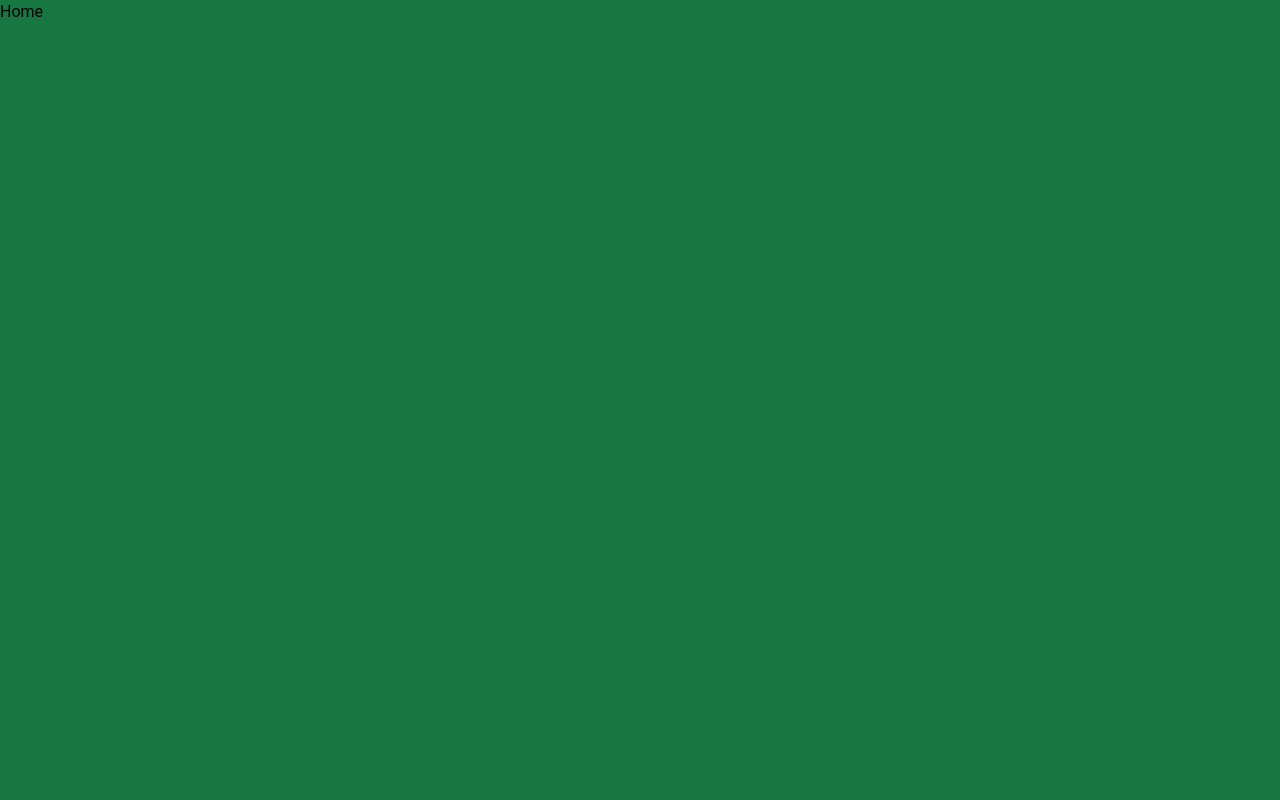
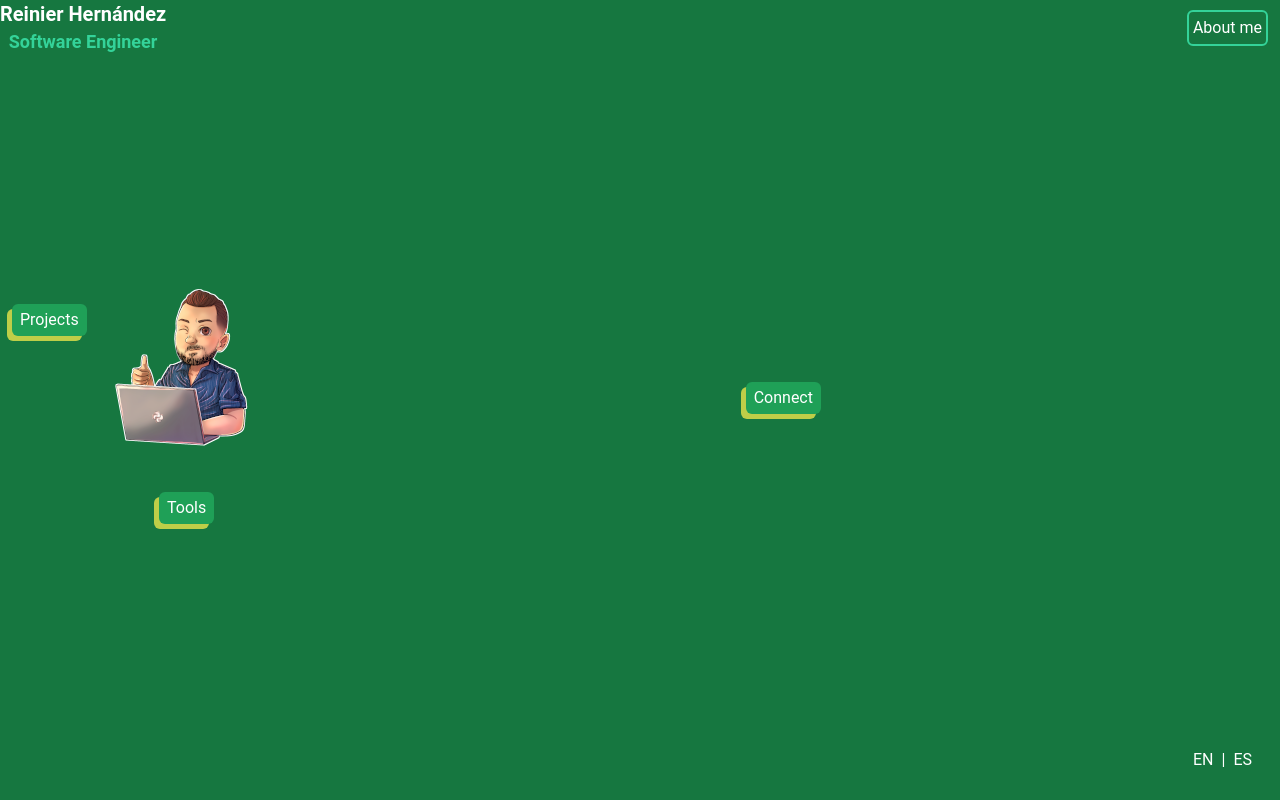
Before and after one commit to ragnarok22/about-page, a Next.js app: page / in a window 1280 px wide. Built offline with nearby package versions, Linux system fonts and the light colour scheme.

Commit message:
feat: set visual structure for the new design

```diff
--- /dev/null
+++ b/components/Home/Footer.jsx
@@ -0,0 +1,13 @@
+export default function HomeFooter() {
+  // change languaje and dark mode
+
+  return (
+    <footer className="flex justify-end mb-5 mr-5">
+      <div>
+        <button className="m-2">EN</button>
+        |
+        <button className="m-2">ES</button>
+      </div>
+    </footer>
+  );
+}
--- /dev/null
+++ b/components/Home/Header.jsx
@@ -0,0 +1,16 @@
+import Link from "next/link";
+import styles from "../../styles/Index.module.scss";
+
+export default function HomeHeader() {
+  return (
+    <header className={`${styles.header} flex justify-between items-center`}>
+      <div className="text-center">
+        <h1 className="text-xl">Reinier Hernández</h1>
+        <h2 className="text-lg text-green-400">Software Engineer</h2>
+      </div>
+      <Link href="/about">
+        <a className="about">About me</a>
+      </Link>
+    </header>
+  );
+}
--- /dev/null
+++ b/components/Home/index.jsx
@@ -0,0 +1,23 @@
+import Link from "next/link";
+import Image from "next/image";
+import styles from "../../styles/Index.module.scss";
+import draw200x200Image from "../../assets/images/draw200x200.png";
+
+export default function HomeIndex() {
+  return (
+    <main className={`${styles.home} flex flex-grow-0`}>
+      <Link href="/projects">
+        <a className="mt-8 mb-auto ml-3">Projects</a>
+      </Link>
+      <div className="flex flex-col items-center">
+        <Image src={draw200x200Image} alt="RagnarokReinier" />
+        <Link href="/tools">
+          <a className="mt-5">Tools</a>
+        </Link>
+      </div>
+      <Link href="/connect">
+        <a className="m-auto">Connect</a>
+      </Link>
+    </main>
+  );
+}
--- a/pages/index.jsx
+++ b/pages/index.jsx
@@ -1,3 +1,15 @@
+import Header from "../components/Home/Header";
+import Footer from "../components/Home/Footer";
+import HomeIndex from "../components/Home";
+
+import styles from "../styles/Index.module.scss";
+
 export default function Home() {
-  return <div>Home</div>
+  return (
+    <main className={`${styles.main} flex justify-between`}>
+      <Header />
+      <HomeIndex />
+      <Footer />
+    </main>
+  );
 }
--- a/styles/Index.module.scss
+++ b/styles/Index.module.scss
@@ -1,79 +1,21 @@
+.home {
+  button,
+  a {
+    background-color: #1fa057;
+    @apply text-white py-1 px-2 rounded-md;
+    box-shadow: #e1e14ad3 -5px 5px;
+  }
+}
+
 .main {
   @apply flex flex-col h-screen w-full overflow-hidden;
   background-color: #167740;
   color: white;
   position: relative;
 
-  h1 {
-    text-align: center;
-    font-size: 3rem;
-  }
-
-  img.profile {
-    border-radius: 13rem 13rem 0 0;
-    margin-top: 3rem;
-  }
-
-  a {
-    border-radius: 50px;
-    background: linear-gradient(145deg, #146b3a, #187f44);
-    box-shadow:  20px 20px 60px #136536,
-                -20px -20px 60px #19894a;
-    padding: 0.7em 1.7em;
-
-    &.right {
-      margin-right: 8rem;
-    }
-
-    &.left {
-      margin-left: 8rem;
-    }
-  }
-
-  .link_list {
-    @apply flex flex-col w-1/3 h-3/4 justify-evenly items-center;
-  }
-
-  .ocean {
-    height: 0;
-    width:100%;
-    position:absolute;
-    bottom:-10px;
-    left:0;
-    // background: #167740;
-  }
-
-  .wave {
-    background: url(/wave.svg) repeat-x;
-    position: absolute;
-    top: -130px;
-    width: 6400px;
-    height: 130px;
-    animation: wave 7s cubic-bezier( 0.36, 0.45, 0.63, 0.53) infinite;
-    transform: translate3d(0, 0, 0);
-
-    &:nth-of-type(2) {
-      top: -175px;
-      animation: wave 7s cubic-bezier( 0.36, 0.45, 0.63, 0.53) -.125s infinite, swell 7s ease -1.25s infinite;
-      opacity: 1;
-    }
-  }
-
-  @keyframes wave {
-    0% {
-      margin-left: 0;
-    }
-    100% {
-      margin-left: -1600px;
-    }
-  }
-
-  @keyframes swell {
-    0%, 100% {
-      transform: translate3d(0,-25px,0);
-    }
-    50% {
-      transform: translate3d(0,5px,0);
+  .header {
+    a {
+      @apply text-white mr-3 p-1 rounded-md border-2 border-green-400;
     }
   }
 }
--- a/styles/globals.css
+++ b/styles/globals.css
@@ -2,12 +2,12 @@
 @tailwind components;
 @tailwind utilities;
 
-@import url('https://fonts.googleapis.com/css2?family=Roboto:ital,wght@0,100;0,300;0,400;0,500;0,700;0,900;1,100;1,300;1,400;1,500;1,700;1,900&display=swap');
+@import url("https://fonts.googleapis.com/css2?family=Roboto:ital,wght@0,100;0,300;0,400;0,500;0,700;0,900;1,100;1,300;1,400;1,500;1,700;1,900&display=swap");
 
 html,
 body {
-  font-family: 'Roboto', sans-serif;
-  background-color: #167740
+  font-family: "Roboto", sans-serif;
+  background-color: #167740;
 }
 
 h1 {
```
Also changed, not shown: assets/images/draw200x200.png (added), assets/images/draw500x500.png (added).
